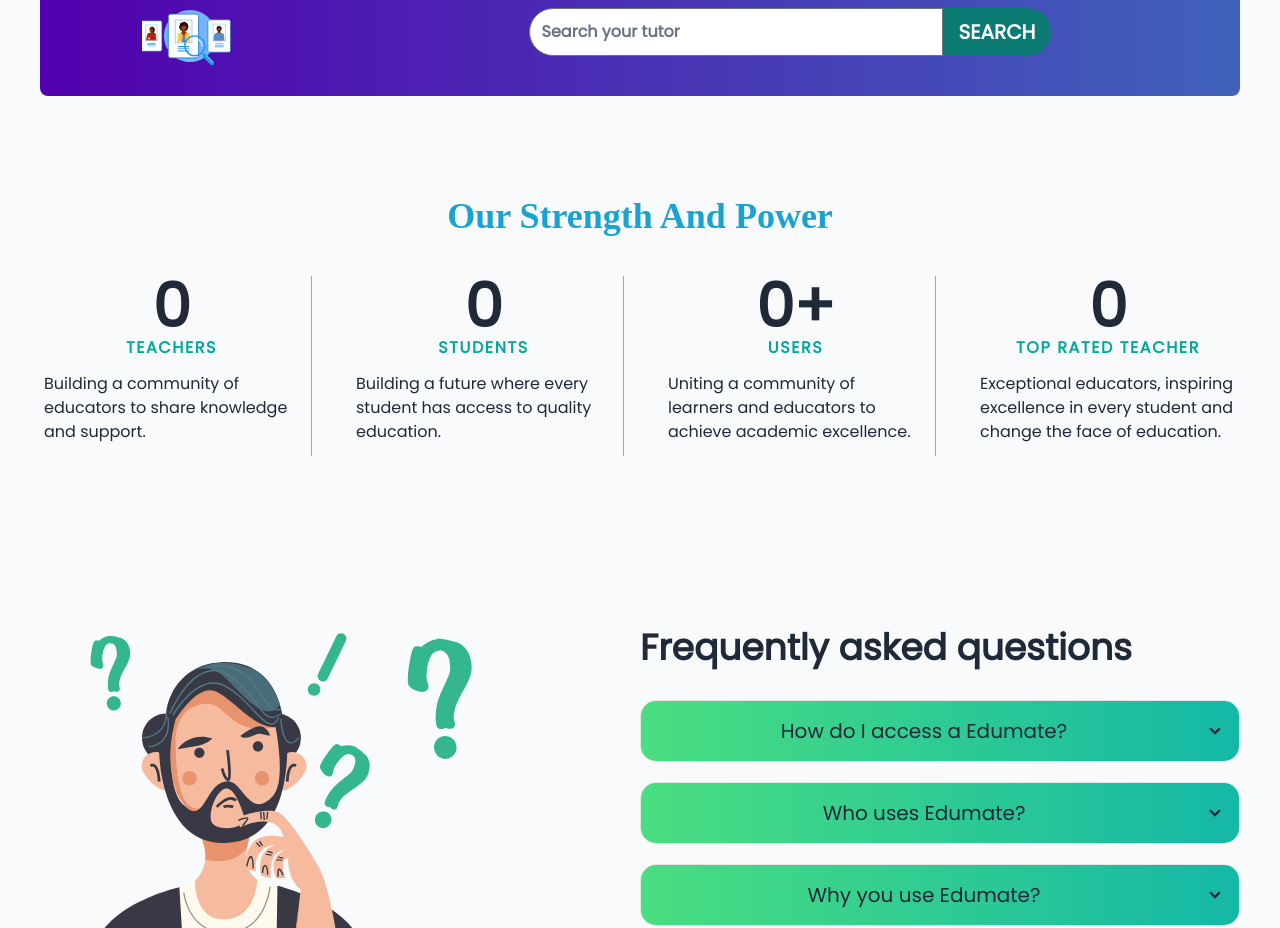
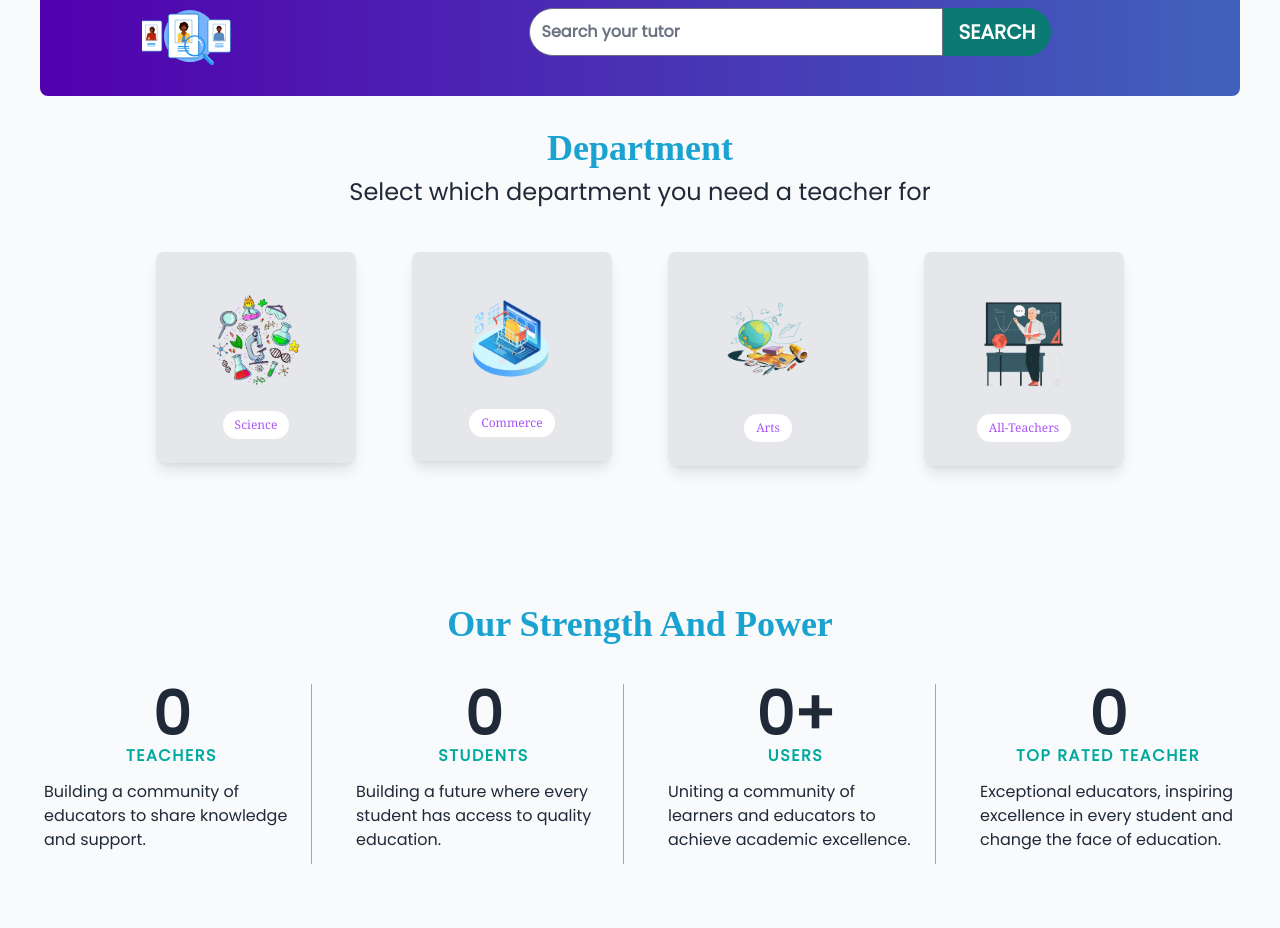
Before and after one commit to AnikHaque/Marketplace-Client-Side, a React (Create React App) app: page / in a window 1280 px wide. Shown: the part 880-1808 px from the top of the page. Built offline with nearby package versions, Linux system fonts and the light colour scheme; no server answers; a web font is replaced by a local one; what @material-tailwind/react would draw is missing.

Commit message:
vercel deployment done

```diff
--- a/src/components/Pages/Home/Home.js
+++ b/src/components/Pages/Home/Home.js
@@ -124,7 +124,7 @@
 
       {/* {user && <StudentPostBox />} */}
 
-      {/* <SubjectWiseTeachers /> */}
+      <SubjectWiseTeachers />
 
 
       {user?.uid &&
```
